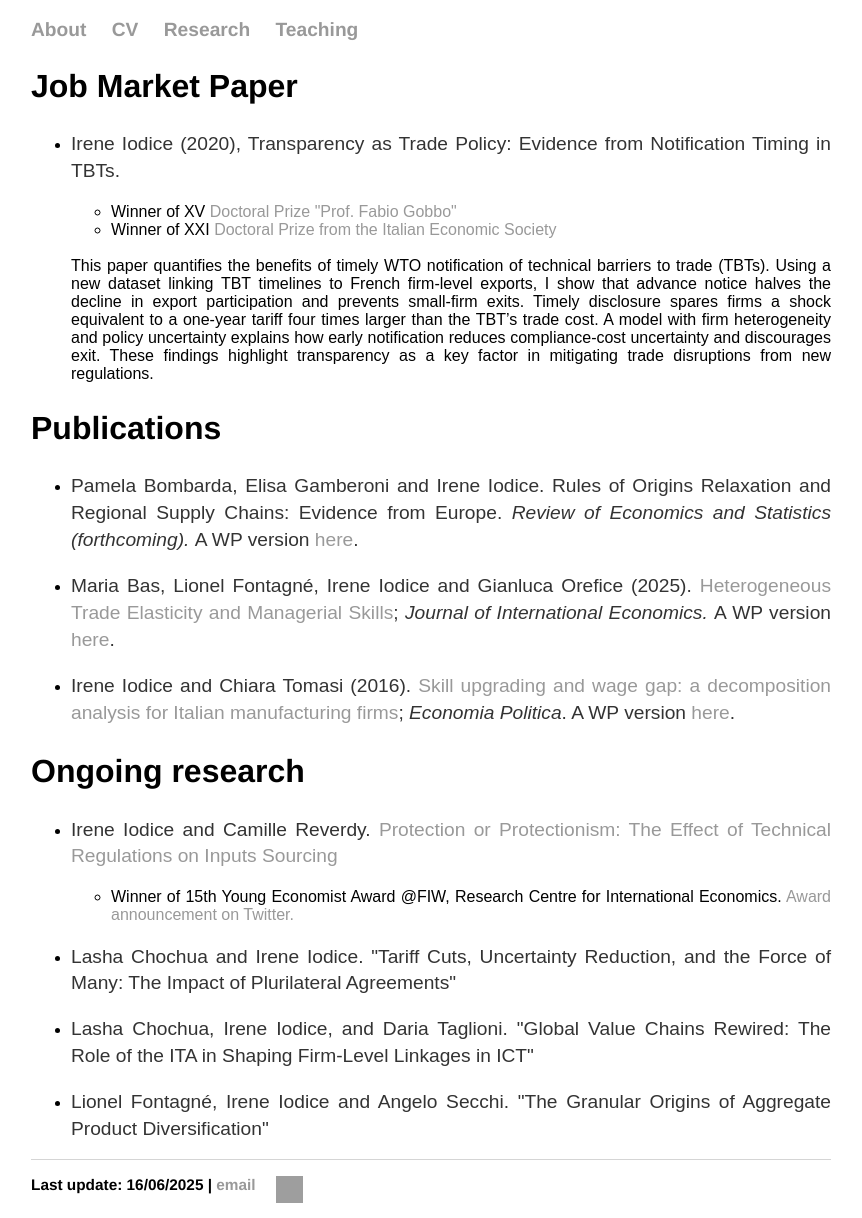
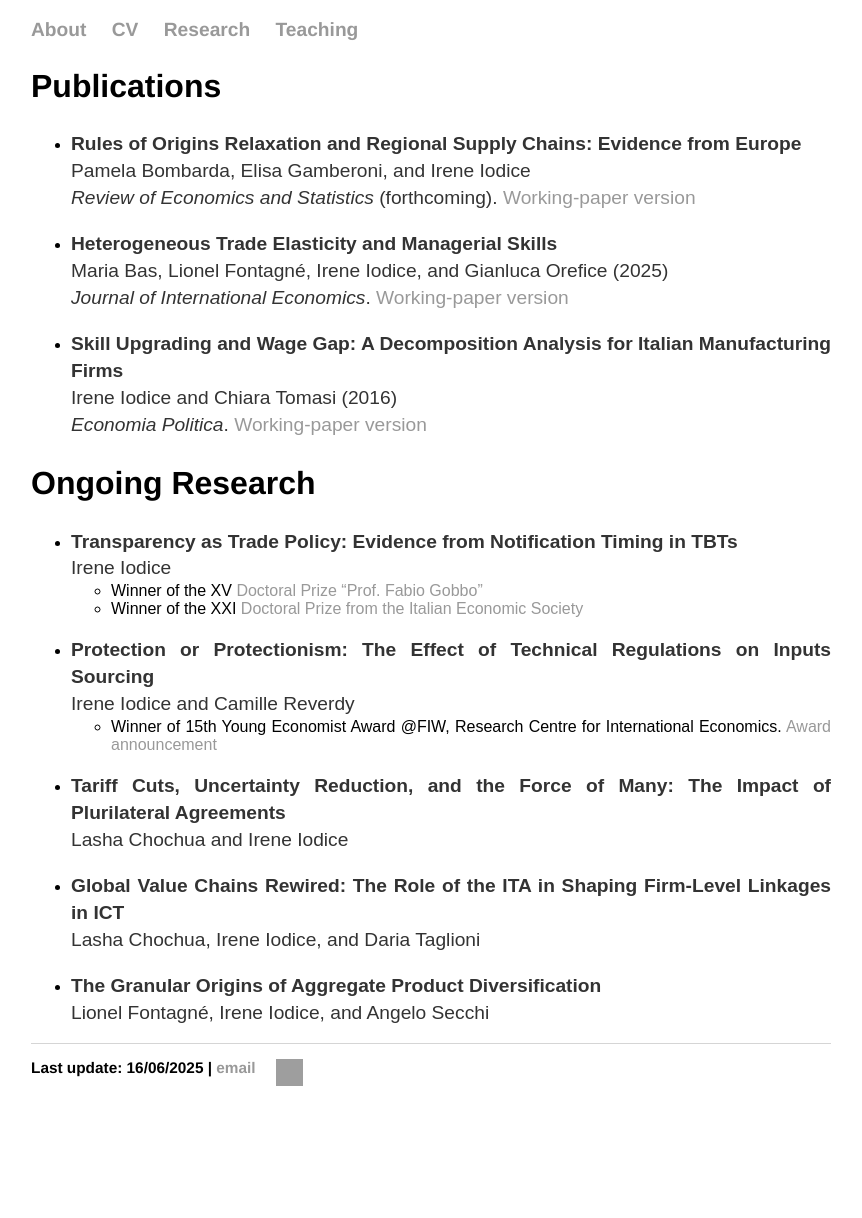
Before and after one commit to ioire/ioire.github.io, a Jekyll site: the page built from research/index.html, in a window 1280 px wide. Shown: the whole page, without its empty margins (209-1071 px from the left). Built offline with Jekyll 4.4.1, drawn with Linux system fonts in a browser that asks for light colours; after the commit the page ends 1102 px from its top, so only the background shows below that; grey boxes are pictures that could not be loaded.

Commit message:
update repo

```diff
--- a/research/index.html
+++ b/research/index.html
@@ -2,40 +2,84 @@
 layout: default
 title: Irene Iodice
 ---
+
 <div class="blurb">
-	 <h2>Job Market Paper</h2>
-	<ul>
-  <li> <p> Irene Iodice (2020), Transparency as Trade Policy: Evidence
-from Notification Timing in TBTs.</p> </li>
-	<ul> <br>
- <li> Winner of XV <a href="https://siepi.org/wp-content/uploads/2020/04/Premio-Gobbo_2020-scaled.jpg"> Doctoral Prize "Prof. Fabio Gobbo" </a> </li>
- <li> Winner of XXI <a href="https://www.siecon.org/it/premi/xxi-edizione-premio-sie/vincitori"> Doctoral Prize from the Italian Economic Society </a> </li>
-</ul>
-	 <br>
 
-This paper quantifies the benefits of timely WTO notification of technical barriers to trade (TBTs). Using a new dataset linking TBT timelines to French firm-level exports, I show that advance notice halves the decline in export participation and prevents small-firm exits. Timely disclosure spares firms a shock equivalent to a one-year tariff four times larger than the TBT’s trade cost. A model with firm heterogeneity and policy uncertainty explains how early notification reduces compliance-cost uncertainty and discourages exit. These findings highlight transparency as a key factor in mitigating trade disruptions from new regulations.
-</ul>	</ul>
+  <h2>Publications</h2>
+  <ul class="publications">
+    <li>
+      <p>
+        <strong>Rules of Origins Relaxation and Regional Supply Chains: Evidence from Europe</strong><br>
+        <span class="authors">Pamela Bombarda, Elisa Gamberoni, and Irene Iodice</span><br>
+        <em>Review of Economics and Statistics</em> (forthcoming).
+        <a href="https://ideas.repec.org/p/ema/worpap/2023-13.html">Working‑paper version</a>
+      </p>
+    </li>
 
-<h2>Publications</h2>
+    <li>
+      <p>
+        <strong>Heterogeneous Trade Elasticity and Managerial Skills</strong><br>
+        <span class="authors">Maria Bas, Lionel Fontagné, Irene Iodice, and Gianluca Orefice&nbsp;(2025)</span><br>
+        <em>Journal of International Economics</em>.
+        <a href="https://www.cesifo.org/en/publications/2025/working-paper/heterogeneous-trade-elasticity-and-managerial-skills">Working‑paper version</a>
+      </p>
+    </li>
 
-	<ul>  <li> <p> Pamela Bombarda, Elisa Gamberoni and Irene Iodice. Rules of Origins Relaxation and Regional Supply Chains: Evidence from Europe.  <em> Review of Economics and Statistics (forthcoming). </em> A WP version <a href= "https://ideas.repec.org/p/ema/worpap/2023-13.html">here</a>. </p> </li>
-  		<li> <p> Maria Bas, Lionel Fontagné, Irene Iodice and Gianluca Orefice (2025). <a href="https://www.sciencedirect.com/science/article/pii/S0022199625000492"> Heterogeneous Trade Elasticity and Managerial Skills</a>; <em> Journal of International Economics. </em> A WP version <a href= "https://www.cesifo.org/en/publications/2025/working-paper/heterogeneous-trade-elasticity-and-managerial-skills">here</a>. </p> </li>
+    <li>
+      <p>
+        <strong>Skill Upgrading and Wage Gap: A Decomposition Analysis for Italian Manufacturing Firms</strong><br>
+        <span class="authors">Irene Iodice and Chiara Tomasi&nbsp;(2016)</span><br>
+        <em>Economia Politica</em>.
+        <a href="https://ideas.repec.org/p/ssa/lemwps/2015-06.html">Working‑paper version</a>
+      </p>
+    </li>
+  </ul>
 
-     <li> <p> Irene Iodice and Chiara Tomasi (2016). <a href="https://link.springer.com/article/10.1007%2Fs40888-016-0031-5">Skill upgrading and wage gap: a decomposition analysis for Italian manufacturing firms</a>; <em> Economia Politica</em>. A WP version <a href="https://ideas.repec.org/p/ssa/lemwps/2015-06.html">here</a>. </p> </li>
+  <h2>Ongoing Research</h2>
+  <ul class="working-papers">
+    <li>
+      <p>
+        <strong>Transparency as Trade Policy: Evidence from Notification Timing in TBTs</strong><br>
+        <span class="authors">Irene Iodice</span>
+      </p>
+      <ul>
+        <li>Winner of the XV <a href="https://siepi.org/wp-content/uploads/2020/04/Premio-Gobbo_2020-scaled.jpg">Doctoral Prize “Prof. Fabio Gobbo”</a></li>
+        <li>Winner of the XXI <a href="https://www.siecon.org/it/premi/xxi-edizione-premio-sie/vincitori">Doctoral Prize from the Italian Economic Society</a></li>
+      </ul>
+    </li>
+
+    <li>
+      <p>
+        <strong>Protection or Protectionism: The Effect of Technical Regulations on Inputs Sourcing</strong><br>
+        <span class="authors">Irene Iodice and Camille Reverdy</span>
+      </p>
+      <ul>
+        <li>
+          Winner of 15th Young Economist Award @FIW, Research Centre for International Economics.
+          <a href="https://twitter.com/CentreFiw/status/1630106818688045058" target="_blank">Award announcement</a>
+        </li>
+      </ul>
+    </li>
+
+    <li>
+      <p>
+        <strong>Tariff Cuts, Uncertainty Reduction, and the Force of Many: The Impact of Plurilateral Agreements</strong><br>
+        <span class="authors">Lasha Chochua and Irene Iodice</span>
+      </p>
+    </li>
+
+    <li>
+      <p>
+        <strong>Global Value Chains Rewired: The Role of the ITA in Shaping Firm‑Level Linkages in ICT</strong><br>
+        <span class="authors">Lasha Chochua, Irene Iodice, and Daria Taglioni</span>
+      </p>
+    </li>
+
+    <li>
+      <p>
+        <strong>The Granular Origins of Aggregate Product Diversification</strong><br>
+        <span class="authors">Lionel Fontagné, Irene Iodice, and Angelo Secchi</span>
+      </p>
+    </li>
   </ul>
- <h2>Ongoing research</h2>
- <ul>
-
-	 <li> <p> Irene Iodice and Camille Reverdy. <a href="https://www.cesifo.org/en/publications/2025/working-paper/protection-or-protectionism-effect-technical-regulations-input">Protection or Protectionism: The Effect of Technical Regulations on Inputs Sourcing </a> </p> </li>
-	<ul> <br>
- <li> Winner of 15th Young Economist Award @FIW, Research Centre for International Economics. <a href="https://twitter.com/CentreFiw/status/1630106818688045058" target="_blank"> Award announcement on Twitter. </a> </li>
-</ul>
-
-	 <li> <p> Lasha Chochua and Irene Iodice. "Tariff Cuts, Uncertainty Reduction, and the Force of
-Many: The Impact of Plurilateral Agreements" </p> </li>
-
-	  <li> <p> Lasha Chochua, Irene Iodice, and Daria Taglioni. "Global Value Chains Rewired: The Role of the ITA in Shaping Firm-Level Linkages in ICT" </p> </li>
-	 <li> <p> Lionel Fontagné, Irene Iodice and Angelo Secchi. "The Granular Origins of Aggregate Product Diversification" </p> </li>
-
-	</ul>
 </div><!-- /.blurb -->
```
Also changed, not shown: 1 other file.
